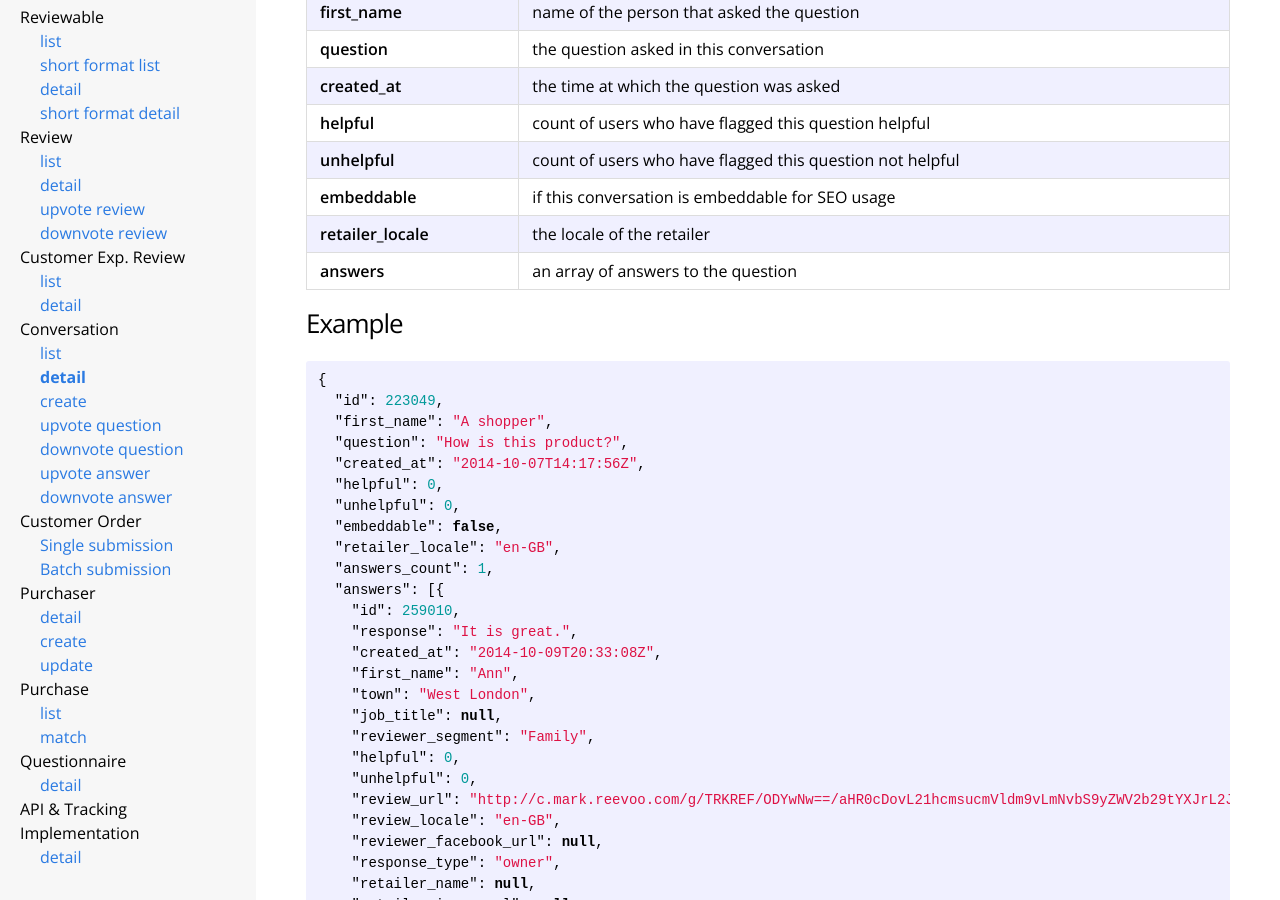
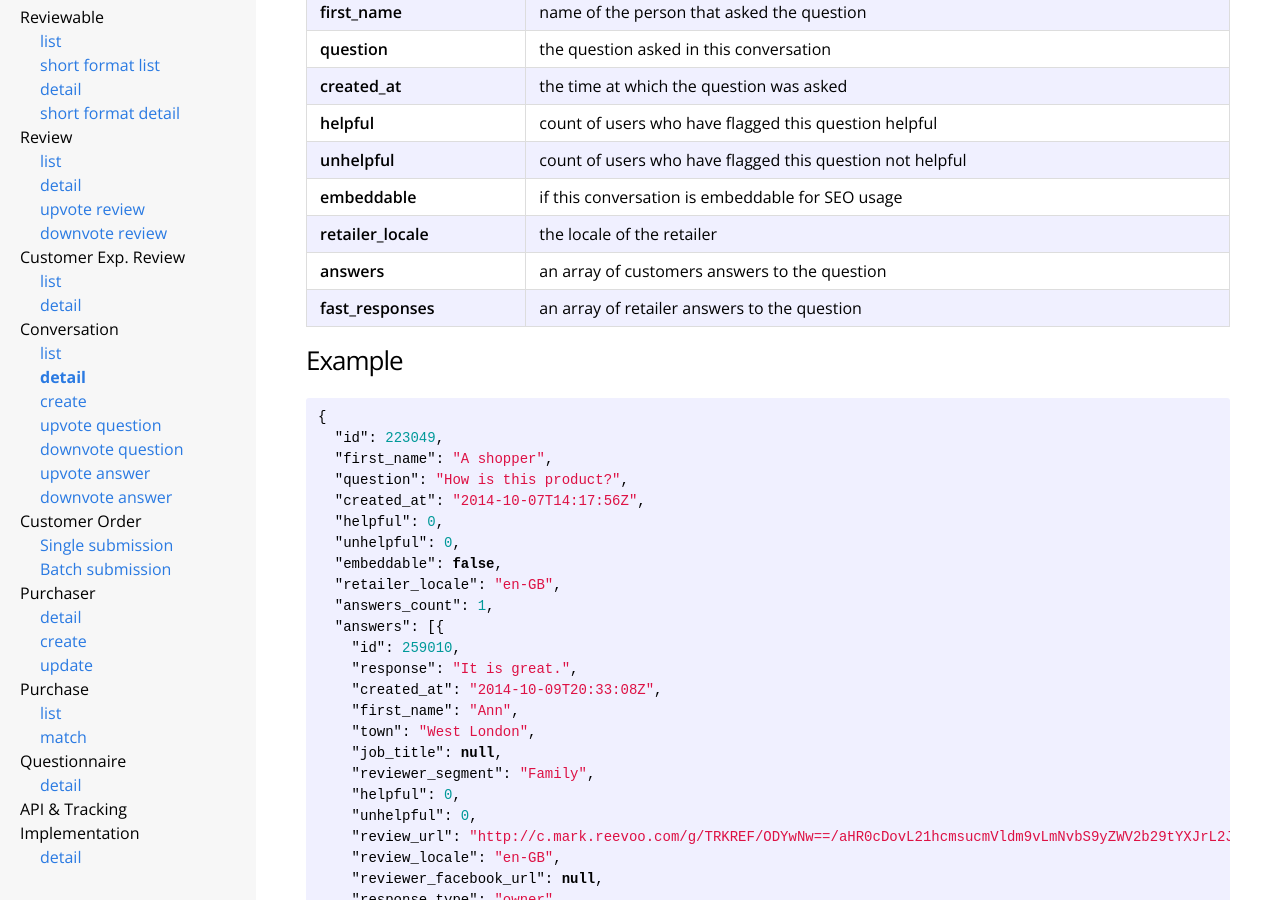
Before and after one commit to reevoo/reevoo.github.io, a Jekyll site: the page built from docs/reevooapi/conversation/conversation-detail.markdown, in a window 1280 px wide and 900 px high, scrolled down 962 px. Built offline with Jekyll 4.4.1, drawn with Linux system fonts in a browser that asks for light colours.

Commit message:
List difference between answers and fast_responses in conversation detail documentation

```diff
--- a/docs/reevooapi/conversation/conversation-detail.markdown
+++ b/docs/reevooapi/conversation/conversation-detail.markdown
@@ -44,7 +44,8 @@ Returns details for a single conversation.
 |unhelpful       |count of users who have flagged this question not helpful    |
 |embeddable      |if this conversation is embeddable for SEO usage|
 |retailer_locale |the locale of the retailer                                   |
-|answers         |an array of answers to the question|
+|answers         |an array of customers answers to the question                |
+|fast_responses  |an array of retailer answers to the question                 |
 
 ### Example
 {% highlight json %}
```
